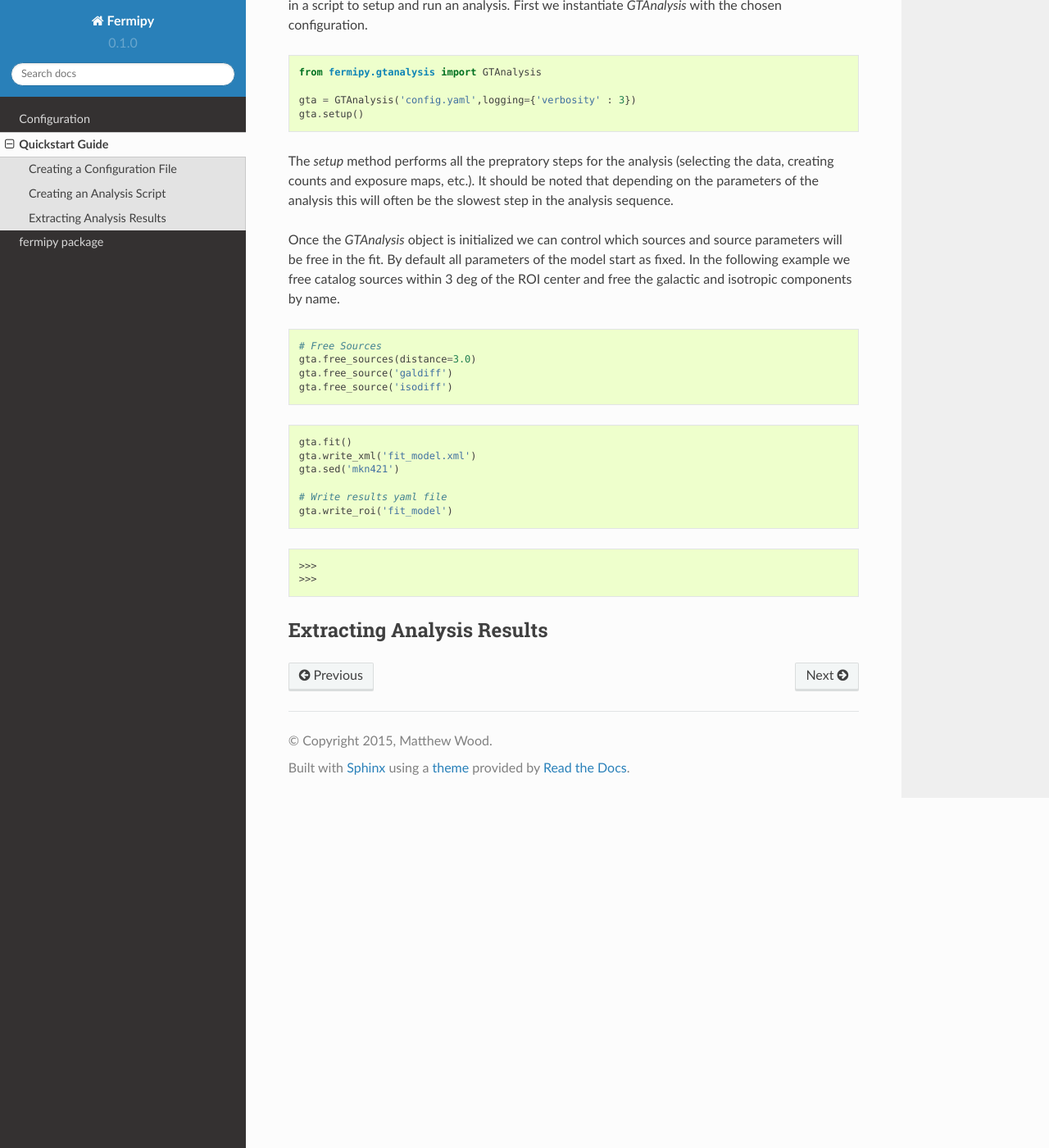
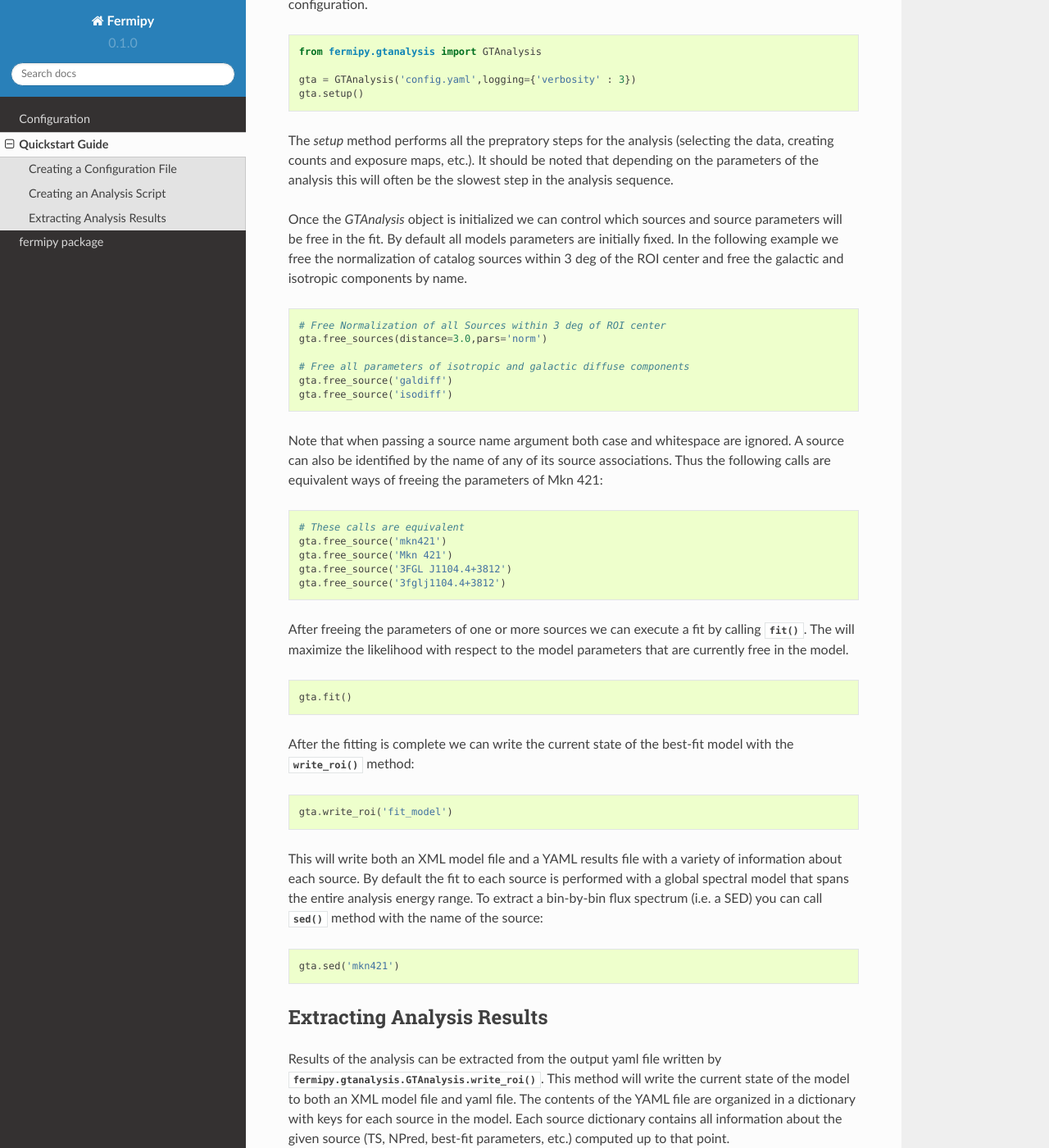
Before and after one commit to fermiPy/fermipy, a Sphinx documentation site: the page built from docs/quickstart.rst, in a window 1280 px wide and 1400 px high, scrolled down 1974 px. Shown: the whole window at 82% size. Built offline with Sphinx 7.4.7 and the Read the Docs theme 2.0.0, drawn with Linux system fonts in a browser that asks for light colours; some of the changed text lies outside the part shown.

Commit message:
Updates to documentation.

```diff
--- a/docs/quickstart.rst
+++ b/docs/quickstart.rst
@@ -43,8 +43,8 @@ Markarian 421 with all event types combined (evtype=3).
 
    model:
      src_roiwidth : 10.0
-     galdiff  : '$(DIFFUSEDIR)/template_4years_P8_V2_scaled.fits'
-     isodiff  : '$(DIFFUSEDIR)/isotropic_source_4years_P8V3.txt'
+     galdiff  : '$FERMI_DIFFUSE_DIR/template_4years_P8_V2_scaled.fits'
+     isodiff  : '$FERMI_DIFFUSE_DIR/isotropic_source_4years_P8V3.txt'
      catalogs :
        - 'gll_psc_v14.fit'
 
@@ -100,11 +100,11 @@ Creating an Analysis Script
 
 .. These classes are also directly exposed
 
-Once a configuration file has been composed, the user executes their
-analysis by creating an instance of
-:py:class:`fermipy.gtanalysis.GTAnalysis` with this configuration and
+Once the configuration file has been composed, the analysis is
+executed by creating an instance of
+:py:class:`~fermipy.gtanalysis.GTAnalysis` with this configuration and
 calling its associated methods.
-:py:class:`fermipy.gtanalysis.GTAnalysis` provides a similar
+:py:class:`~fermipy.gtanalysis.GTAnalysis` provides a similar
 functionality to the underlying BinnedAnalysis/UnbinnedAnalysis
 classes with methods to fix/free parameters, add/remove sources from
 the model, and perform a fit to the ROI.
@@ -128,33 +128,87 @@ will often be the slowest step in the analysis sequence.
 
 Once the *GTAnalysis* object is initialized we can control which
 sources and source parameters will be free in the fit.  By default all
-parameters of the model start as fixed.  In the following example we
-free catalog sources within 3 deg of the ROI center and free the
-galactic and isotropic components by name.
+models parameters are initially fixed.  In the following example we
+free the normalization of catalog sources within 3 deg of the ROI
+center and free the galactic and isotropic components by name.
 
 .. code-block:: python
 
-   # Free Sources
-   gta.free_sources(distance=3.0)
+   # Free Normalization of all Sources within 3 deg of ROI center
+   gta.free_sources(distance=3.0,pars='norm')
+
+   # Free all parameters of isotropic and galactic diffuse components
    gta.free_source('galdiff')
    gta.free_source('isodiff')
+
+Note that when passing a source name argument both case and whitespace
+are ignored.  A source can also be identified by the name of any of
+its source associations.  Thus the following calls are equivalent ways
+of freeing the parameters of Mkn 421:
+
+.. code-block:: python
+
+   # These calls are equivalent
+   gta.free_source('mkn421')
+   gta.free_source('Mkn 421')
+   gta.free_source('3FGL J1104.4+3812')
+   gta.free_source('3fglj1104.4+3812')
+
+After freeing the parameters of one or more sources we can execute a
+fit by calling :py:meth:`~fermipy.gtanalysis.GTAnalysis.fit`.  The will
+maximize the likelihood with respect to the model parameters that are
+currently free in the model.
 
 .. code-block:: python
 
    gta.fit()
-   gta.write_xml('fit_model.xml')
-   gta.sed('mkn421')
 
-   # Write results yaml file
+After the fitting is complete we can write the current state of the
+best-fit model with the
+:py:meth:`~fermipy.gtanalysis.GTAnalysis.write_roi` method:
+
+.. code-block:: python
+
    gta.write_roi('fit_model')
 
+This will write both an XML model file and a YAML results file with a
+variety of information about each source.  By default the fit to each
+source is performed with a global spectral model that spans the entire
+analysis energy range.  To extract a bin-by-bin flux spectrum (i.e. a
+SED) you can call :py:meth:`~fermipy.gtanalysis.GTAnalysis.sed`
+method with the name of the source:
 
+.. code-block:: python
 
-.. code-block:: bash
-
-   >>>
-   >>>
+   gta.sed('mkn421')
 
 
 Extracting Analysis Results
 ---------------------------
+
+Results of the analysis can be extracted from the output yaml file
+written by :py:meth:`fermipy.gtanalysis.GTAnalysis.write_roi`.  This
+method will write the current state of the model to both an XML model
+file and yaml file.  The contents of the YAML file are organized in a
+dictionary with keys for each source in the model.  Each source
+dictionary contains all information about the given source (TS, NPred,
+best-fit parameters, etc.) computed up to that point.
+
+.. code-block:: python
+
+   >>> import yaml
+   >>> c = yaml.load(open('fit_model.yaml'))
+   >>> print c.keys()
+   ['3FGL J0954.2+4913',
+    '3FGL J0957.4+4728',
+    '3FGL J1006.7+3453',
+
+    ...
+
+    '3FGL J1153.4+4932',
+    '3FGL J1159.5+2914',
+    '3FGL J1203.2+3847',
+    '3FGL J1209.4+4119',
+    'galdiff',
+    'isodiff',
+    'roi']
```
Also changed, not shown: docs/config.rst (+38 -8 lines), 2 other files.
